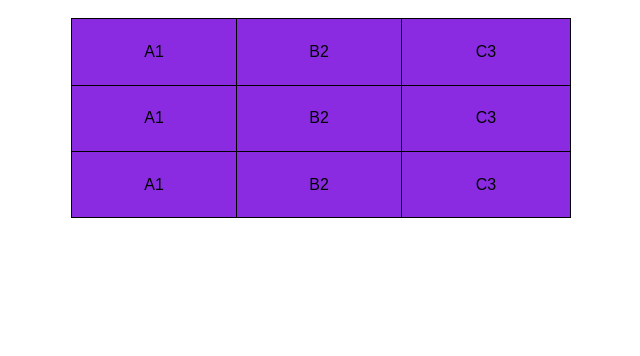
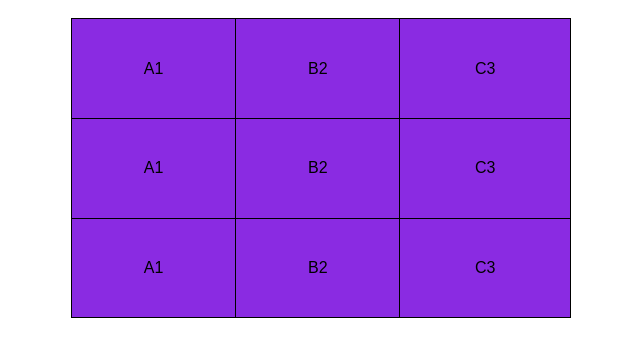
Before and after one commit to masked0007/estudoshtmlecsss, a plain HTML site: page modulo3htmlecss/exercicio23.html in a window 1280 px wide. Shown: the part 48-404 px from the top of the page, without its empty margins (319-959 px from the left). Drawn offline with Linux system fonts and the light colour scheme.

Commit message:
atualização

```diff
--- a/modulo3htmlecss/exercicio23.html
+++ b/modulo3htmlecss/exercicio23.html
@@ -14,17 +14,17 @@
     table {
         border-collapse: collapse;
         width: 500px;
-        height: 200px;
-        text-align: center;
-        margin: auto;
+        height: 300px;
         background-color: blueviolet;
+        margin:auto;
+
     }
     table:hover {
         color: burlywood;
     }
     td {
         border: 1px solid black;
-        padding: 8px;
+        text-align: center;
 
     }
     tr:hover {
```
